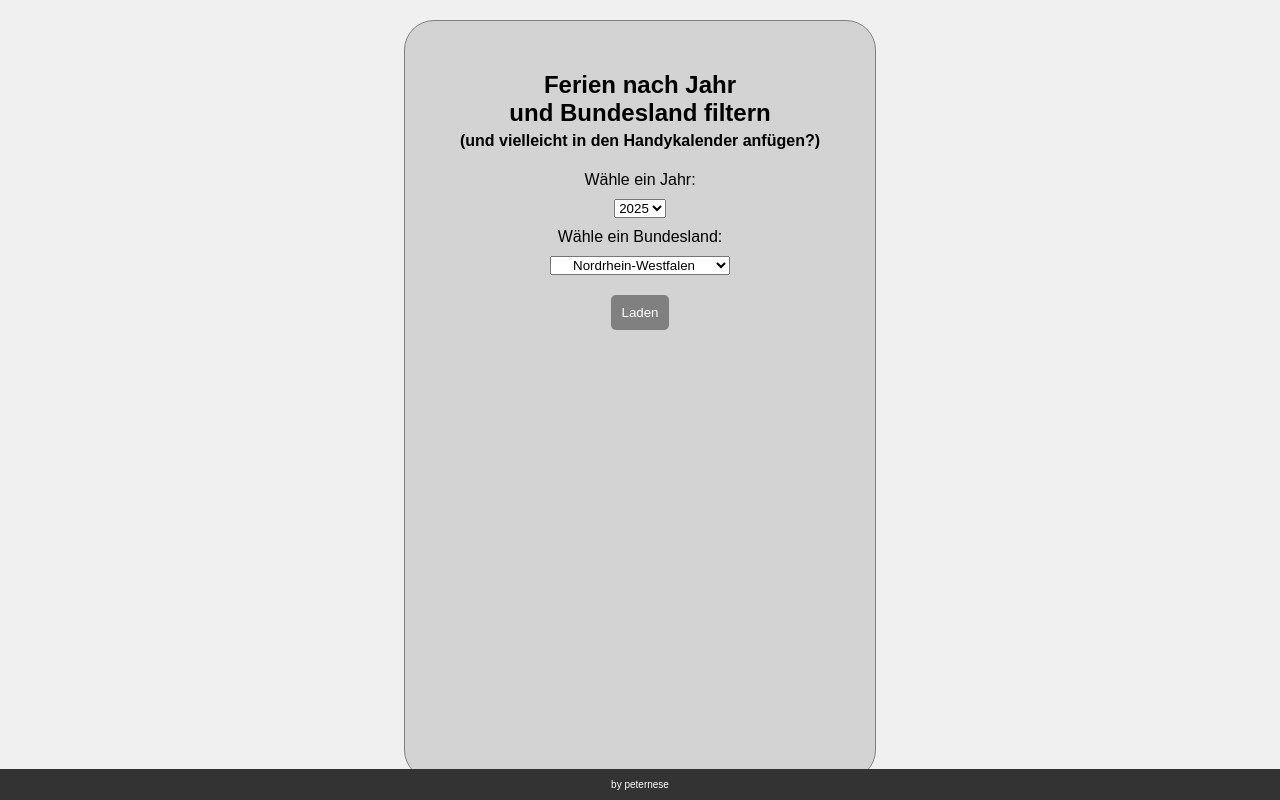
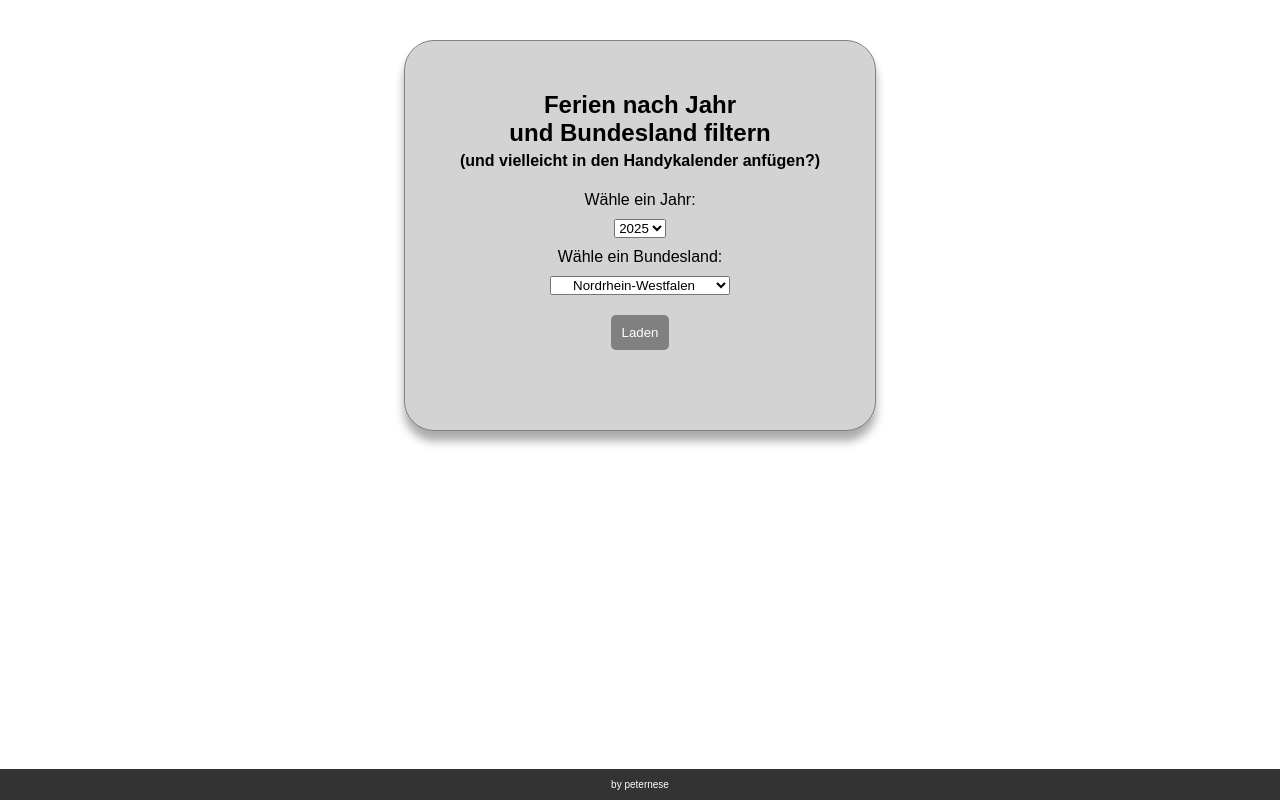
Before and after one commit to peternese/FerienDownload, a plain HTML site: page index.html in a window 1280 px wide. Drawn offline with Linux system fonts and the light colour scheme.

Commit message:
Card anpassung und Footer Fix

```diff
--- a/index.html
+++ b/index.html
@@ -8,6 +8,7 @@
     <script src="script.js" defer></script>
 </head>
 <body>
+    <div class="nav">
     <div class="card">
     <h2>Ferien nach Jahr <br>und Bundesland filtern</h2>
     <h4 style="padding:none;margin-top:-15px;">(und vielleicht in den Handykalender anfügen?)</h4>
@@ -27,8 +28,9 @@
 
     <button onclick="addToCalendar()" id="calendarButton" style="display:none;">Zum iPhone-Kalender hinzufügen</button>
     </div>
+    </div>
+    <footer>
+        by peternese
+    </footer>
 </body>
-<footer>
-    by peternese
-</footer>
 </html>
--- a/style.css
+++ b/style.css
@@ -3,11 +3,14 @@
     text-align: center;
 }
 html{
-    padding: 50px 0px;
+    height: 100%;
+    margin: 0;
 }
 body {
+    background-color: white;
     margin: 0;
-    background-color: #f0f0f0;
+    position: relative;
+    height: 100%;
 }
 #yearSelect, #stateSelect {
     margin: 10px 0px;
@@ -21,6 +24,10 @@ body {
     overflow: scroll;
     margin: 20px;
 }
+.nav{
+    height: auto;
+    padding-top: 20px;
+}
 button{
     margin: 10px 0px;
     padding: 10px;
@@ -31,8 +38,8 @@ button{
     cursor: pointer;
 }
 footer {
-    position: fixed;
-    bottom: 0;
+    position: absolute;
+    bottom: 0px;
     width: 100%;
     background-color: #333;
     color: white;
@@ -42,21 +49,23 @@ footer {
 }
 .card{
     background-color: lightgrey;
-    position:absolute;
+    /* background-color: pink; */
+    /* position:absolute; */
     top: 0;
     right: 0;
     left: 0;
-    bottom: 0;
-    max-height: 740px;
-    margin: 20px 20px 50px 20px;
+    max-height: fit-content;
+    margin: 0px 20px;
     padding: 30px 10px;
     border-radius: 30px;
     max-width: 450px;
     border: solid 1px grey;
+    contain: content;
+    margin-bottom: 20px;
+    filter: drop-shadow(0px 10px 5px #aaaaaa);
 }
 
 @media only screen and (min-width: 740px){
     .card{
         margin: 20px auto;
-    }
-}
+    }}
```
